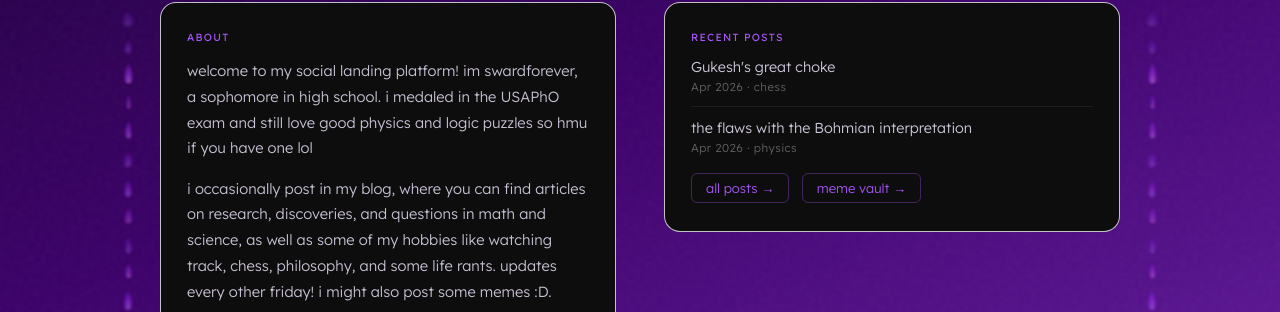
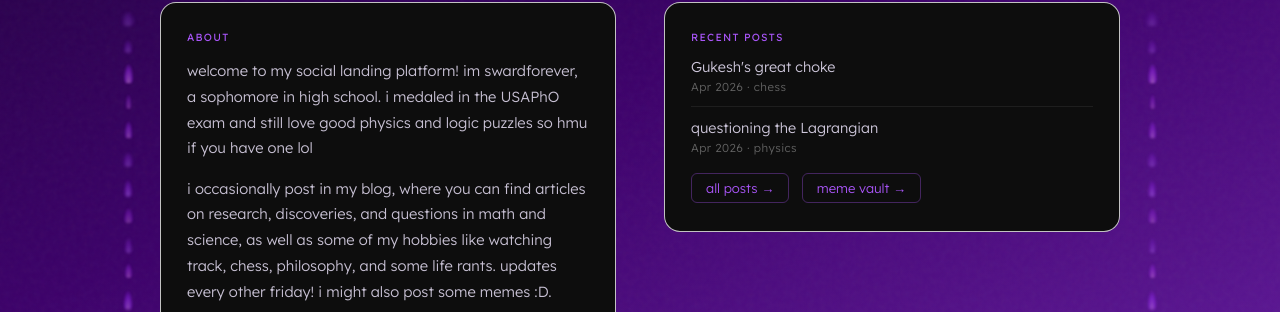
Before and after one commit to swardforever/home, a Jekyll site: the page built from index.html, in a window 1280 px wide and 1219 px high. Shown: the part 319-631 px from the top of the window. Built offline with Jekyll 4.4.1, drawn with Linux system fonts in a browser that asks for light colours.

Commit message:
Update 2026-04-24-bohmian-interp.md

```diff
--- a/_posts/2026-04-24-bohmian-interp.md
+++ b/_posts/2026-04-24-bohmian-interp.md
@@ -1,6 +1,6 @@
 ---
 layout: post
-title: "the flaws with the Bohmian interpretation"
+title: "questioning the Lagrangian"
 date: 2026-04-24
 tags: [physics]
 ---
```
